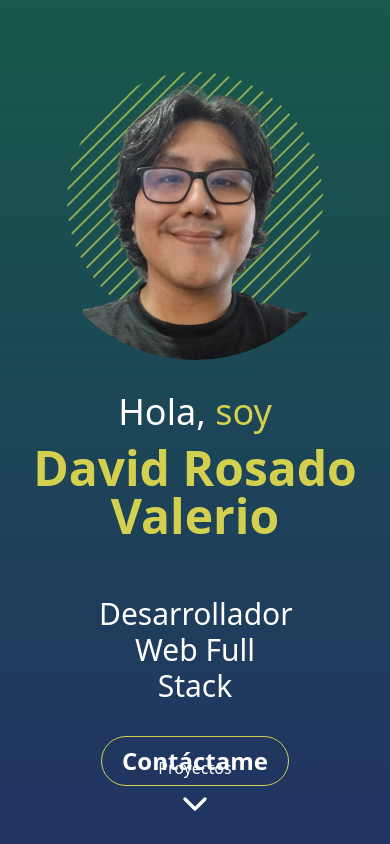
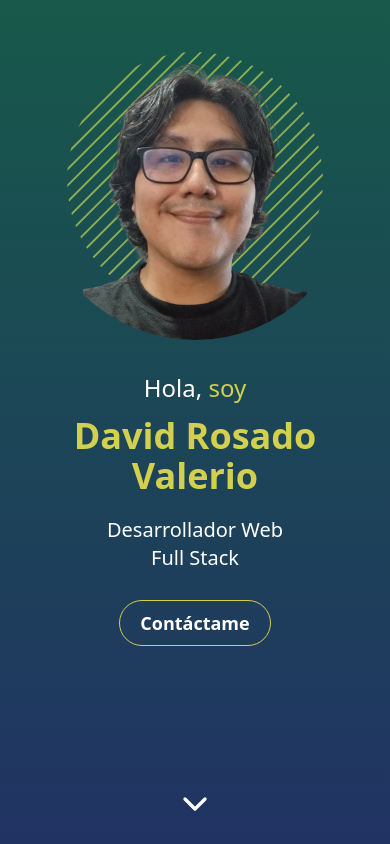
Before and after one commit to david-rosval/my-portfolio-website, a React (Vite) app: page / in a window 390 px wide. Built offline with nearby package versions, Linux system fonts and the light colour scheme.

Commit message:
fixing layout

```diff
--- a/src/components/ContactMeButton.tsx
+++ b/src/components/ContactMeButton.tsx
@@ -16,7 +16,7 @@ export default function ContactMeButton() {
         }
       }}
       href="mailto:rosadovalerio.d@gmail.com"
-      className="px-5 py-2 rounded-full text-white text-2xl font-semibold border border-palette-4 flex gap-3 items-center"
+      className="px-5 py-2 rounded-full text-white text-lg md:text-2xl font-semibold border border-palette-4 flex gap-3 items-center"
     >
       Contáctame
     </motion.a>
--- a/src/components/Hero.tsx
+++ b/src/components/Hero.tsx
@@ -5,12 +5,12 @@ import SlideAnimated from './SlideAnimated'
 
 export default function Hero() {
   return (
-    <div className='bg-gradient-to-b from-palette-2 to-palette-1 h-dvh flex justify-center md:items-center md:p-0 p-5 pt-10 relative'>
+    <div className='bg-gradient-to-b from-palette-2 to-palette-1 h-dvh flex justify-center md:items-center md:p-0 p-5 pt-5 relative'>
       <div className='flex flex-col lg:flex-row gap-8 items-center'>
         <ProfilePhoto />
         <div
 
-          className='flex flex-col gap-8 justify-center'
+          className='flex flex-col md:gap-8 gap-4 justify-center'
         >
           <h1 className='text-center lg:text-left flex flex-col items-center lg:items-start'>
             <motion.p
@@ -23,7 +23,7 @@ export default function Hero() {
                 y: 0,
                 transition: { delay: 0.4 }
               }}
-              className='text-white text-4xl'>Hola, <span className='text-palette-4'
+              className='text-white text-2xl md:text-4xl'>Hola, <span className='text-palette-4'
             >soy</span></motion.p>
             <motion.p
               initial={{
@@ -35,7 +35,7 @@ export default function Hero() {
                 y: 0,
                 transition: { delay: 0.6 }
               }}
-              className='text-palette-4 lg:text-7xl text-5xl font-bold lg:mt-2 mt-3'
+              className='text-palette-4 lg:text-7xl md:text-5xl text-4xl font-bold md:w-96 lg:w-full w-64 lg:mt-2 mt-3'
             >David Rosado Valerio</motion.p>
             <motion.p
               initial={{
@@ -49,10 +49,10 @@ export default function Hero() {
                   delay: 0.8
                 }
               }}
-              className='text-white text-3xl lg:pt-5 pt-14 lg:w-full w-48'
+              className='text-white text-xl md:text-2xl pt-5 lg:w-full w-48'
             >Desarrollador Web Full Stack</motion.p>
           </h1>
-          <div className='flex justify-center lg:justify-start'>
+          <div className='flex justify-center lg:mt-0 mt-3 lg:justify-start'>
             <ContactMeButton />
           </div>
         </div>
--- a/src/components/SlideAnimated.tsx
+++ b/src/components/SlideAnimated.tsx
@@ -18,10 +18,8 @@ export default function SlideAnimated() {
         }}
         className='absolute bottom-0 mx-auto flex flex-col items-center justify-center  gap-1 pb-3 mb-2'
       >
-        <p className='text-white'>Proyectos</p>
+        <p className='text-white hidden lg:block'>Proyectos</p>
         <motion.div
-
-
         >
           <ChevronDown className='size-10 stroke-white' />
         </motion.div>
```
